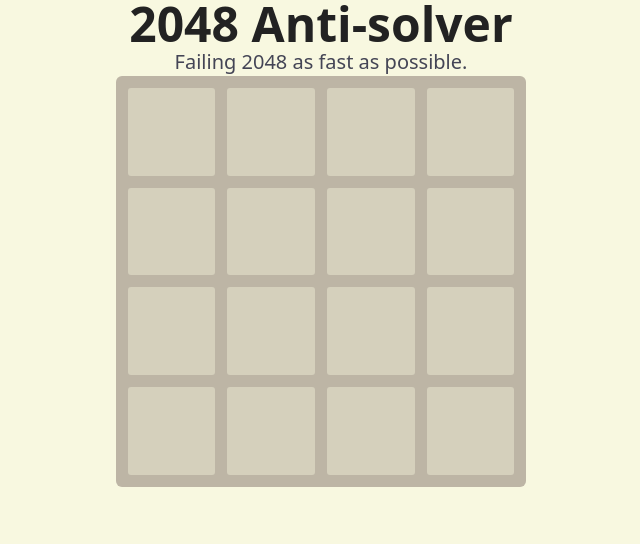
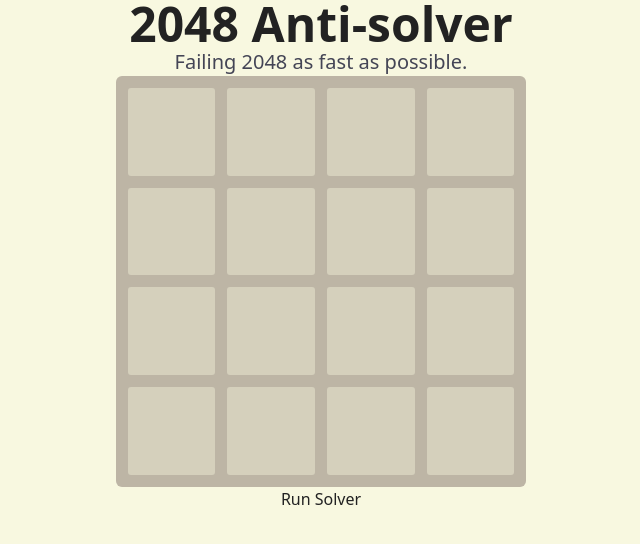
Before and after one commit to JamesG9802/2048, a React (Vite) app: page / in a window 1280 px wide. Shown: the top 544 px of the page, without its empty margins (319-959 px from the left). Built offline with nearby package versions, Linux system fonts and the light colour scheme.

Commit message:
Updating UI.

```diff
--- a/src/Game.tsx
+++ b/src/Game.tsx
@@ -1,15 +1,43 @@
+import { useState } from "react";
+import { add_random_tile, initialize, is_lost } from "./scripts/GameLogic";
+
 //  Styling based off Gabriele Cirulli's 2048 at https://play2048.co/
 export function GameContainer(): JSX.Element {
+    const [game_info, set_game_info] = useState(initialize());
+
+    function RunSolver(): JSX.Element {
+        return <>
+            <button onClick={()=>{
+                set_game_info(add_random_tile(game_info));
+                console.log(is_lost(game_info));
+            }}>Run Solver</button>
+        </>;
+    }
+
+    let board = game_info.board.map((cell, index) => {
+        let cell_class: number = cell;
+
+        //  For the purposes of styling, values > 4096 have the same styling as 4096.
+        if(cell >= 4096) {
+            cell_class = 4096;
+        }
+
+        //  If 0, then treat it as an empty space and don't show any number.
+        if(cell == 0) {
+            return <div key={index} className="grid-cell"></div>
+        }
+        //  Otherwise, show a number
+        return <div key={index} className={`grid-cell tile-${cell_class}`}>{cell}</div>
+    });
+
     return (
         <>
             <div className="game no-select">
                 <div className="game-grid grid grid-cols-4 gap-3 content-center">
-                    <div className="grid-cell"/><div className="grid-cell"/><div className="grid-cell"/><div className="grid-cell"/>
-                    <div className="grid-cell"/><div className="grid-cell"/><div className="grid-cell"/><div className="grid-cell"/>
-                    <div className="grid-cell"/><div className="grid-cell"/><div className="grid-cell"/><div className="grid-cell"/>
-                    <div className="grid-cell"/><div className="grid-cell"/><div className="grid-cell"/><div className="grid-cell"/>
+                    {board}
                 </div>
             </div>
+            <RunSolver/>
         </>
     );
 }
--- a/src/index.css
+++ b/src/index.css
@@ -44,7 +44,67 @@
     @apply      bg-light-600;
     @apply dark:bg-dark-600;
     @apply flex flex-col content-center justify-center;
-
+    @apply text-5xl;
+    @apply font-bold;
     border-radius: 3px;
     aspect-ratio: 1;
 }
+
+/*
+    Based on the styles from https://github.com/gabrielecirulli/2048/blob/master/style/main.css
+*/
+
+.tile-2 {
+    @apply text-tiletext-2;
+    @apply bg-tilebg-2;
+}
+.tile-4 {
+    @apply text-tiletext-4;
+    @apply bg-tilebg-4;
+}
+.tile-8 {
+    @apply text-tiletext-8;
+    @apply bg-tilebg-2048;
+}
+.tile-16 {
+    @apply text-tiletext-16;
+    @apply bg-tilebg-16;
+}
+.tile-32 {
+    @apply text-tiletext-32;
+    @apply bg-tilebg-32;
+}
+.tile-64 {
+    @apply text-tiletext-64;
+    @apply bg-tilebg-64;
+}
+.tile-128 {
+    @apply text-tiletext-128;
+    @apply bg-tilebg-128;
+    @apply text-4xl;
+}
+.tile-256 {
+    @apply text-tiletext-256;
+    @apply bg-tilebg-256;
+    @apply text-4xl;
+}
+.tile-512 {
+    @apply text-tiletext-512;
+    @apply bg-tilebg-512;
+    @apply text-4xl;
+}
+.tile-1024 {
+    @apply text-tiletext-1024;
+    @apply bg-tilebg-1024;
+    @apply text-3xl;
+}
+.tile-2048 {
+    @apply text-tiletext-2048;
+    @apply bg-tilebg-2048;
+    @apply text-3xl;
+}
+.tile-4096 {
+    @apply text-tiletext-4096;
+    @apply bg-tilebg-4096;
+    @apply text-2xl;
+}
--- /dev/null
+++ b/src/scripts/GameLogic.tsx
@@ -0,0 +1,103 @@
+export interface GameInfo {
+    board: number[],
+};
+
+/**
+ * Initialize the game.
+ */
+export function initialize(): GameInfo {
+    let new_board: number[] = [
+        0, 0, 0, 0,
+        0, 0, 0, 0,
+        0, 0, 0, 0,
+        0, 0, 0, 0
+    ]
+
+    return {
+        board: new_board
+    }
+}
+
+/**
+ * Clones a game info object.
+ * @param game_info
+ */
+export function clone(game_info: GameInfo): GameInfo {
+    return {
+        board: [...game_info.board]
+    }
+}
+
+/**
+ * Returns a list of available tile indices. An empty array is returned if no tiles are available.
+ */
+export function get_available_tiles(game_info: GameInfo): number[]  {
+    let available_tiles: number[] = [];
+    for(let i = 0; i < game_info.board.length; i++) {
+        if(game_info.board[i] == 0) {
+            available_tiles.push(i);
+        }
+    }
+    return available_tiles;
+}
+
+/**
+ * Returns the index of an available tile, if it exists. Returns -1 if no index exists.
+ */
+export function get_random_available_tile(game_info: GameInfo): number {
+    let available_tiles: number[] = get_available_tiles(game_info);
+
+    if(available_tiles.length == 0) {
+        return -1;
+    }
+    return available_tiles[Math.floor(Math.random() * available_tiles.length)];
+}
+
+/**
+ * Returns a new game_info which added a random tile (90% are 2 and 10% are 4).
+ * Based on https://github.com/gabrielecirulli/2048/blob/master/js/game_manager.js.
+ * @param game_info the game info
+ */
+export function add_random_tile(game_info: GameInfo): GameInfo {
+    if(get_available_tiles(game_info).length != 0) {
+        let cell_value: number = Math.random() < 0.9 ? 2 : 4;
+        game_info.board[get_random_available_tile(game_info)] = cell_value;
+    }
+    else {
+        console.error("Can't add a random tile.");
+    }
+    return clone(game_info);
+}
+
+/**
+ * Returns true if the game has no more valid moves to make.
+ * @param game_info
+ */
+export function is_lost(game_info: GameInfo): boolean {
+    //  If it still has room for an available tile, then a possible move definitely exists
+    if(get_available_tiles(game_info).length != 0) {
+        return false;
+    }
+
+    //  The board may be full, but if there are any adjacent tiles that have the same value.
+    //  then a valid move still exists.
+    for(let i = 0; i < game_info.board.length; i++) {
+        let up_neighbor = i - 4;
+        let down_neighbor = i + 4;
+        let left_neighbor = i - 1;
+        let right_neighbor = i + 1;
+
+        //  bounds check; because i is always within [0, length -1],
+        //it is safe to leave the neighbors out of bounds when comparing
+        if(up_neighbor >= 0) up_neighbor = game_info.board[up_neighbor];
+        if(down_neighbor < game_info.board.length) down_neighbor = game_info.board[down_neighbor];
+        if(left_neighbor >= 0) left_neighbor = game_info.board[left_neighbor];
+        if(right_neighbor < game_info.board.length) right_neighbor = game_info.board[right_neighbor];
+
+        const value = game_info.board[i];
+        if(value == up_neighbor || value == down_neighbor || value == left_neighbor || value == right_neighbor) {
+            return false;
+        }
+    }
+    return true;
+}
--- a/tailwind.config.js
+++ b/tailwind.config.js
@@ -5,10 +5,7 @@
     "./src/**/*.{js,ts,jsx,tsx}",
   ],
   theme: {
-    extend: {},
-  },
-  plugins: [],
-  theme: {
+    extend: {
       colors: {
         transparent: 'transparent',
         dark: {
@@ -33,6 +30,36 @@
           200: '#A59A8E',
           100: '#998D82',
         },
+        tiletext: {
+          2: '#444555',
+          4: '#444555',
+          8: '#f9f6f2',
+          16: '#f9f6f2',
+          32: '#f9f6f2',
+          64: '#f9f6f2',
+          128: '#f9f6f2',
+          256: '#f9f6f2',
+          512: '#f9f6f2',
+          1024: '#f9f6f2',
+          2048: '#f9f6f2',
+          4096: '#f9f6f2'
+        },
+        tilebg: {
+          2: '#eee4da',
+          4: '#ede0c8',
+          8: '#f2b179',
+          16: '#f59563',
+          32: '#f67c5f',
+          64: '#f65e3b',
+          128: '#edcf72',
+          256: '#edcc61',
+          512: '#edc850',
+          1024: '#edc53f',
+          2048: '#edc22e',
+          4096: '#3c3a32'
         }
       }
     }
+  },
+  plugins: []
+}
```
Also changed, not shown: src/scripts/AntiSolver.tsx (added). Lines whose indentation alone changed are shown as unchanged.
